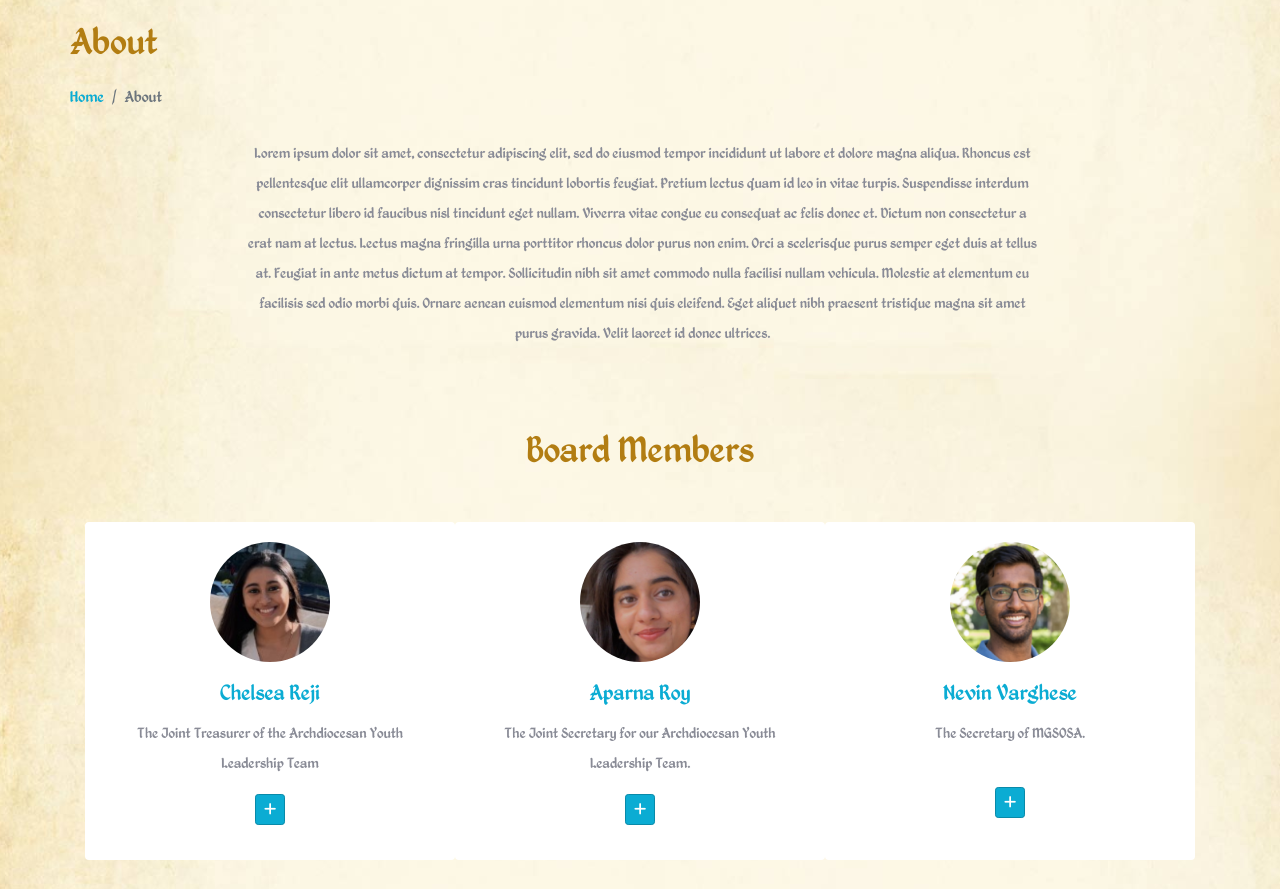
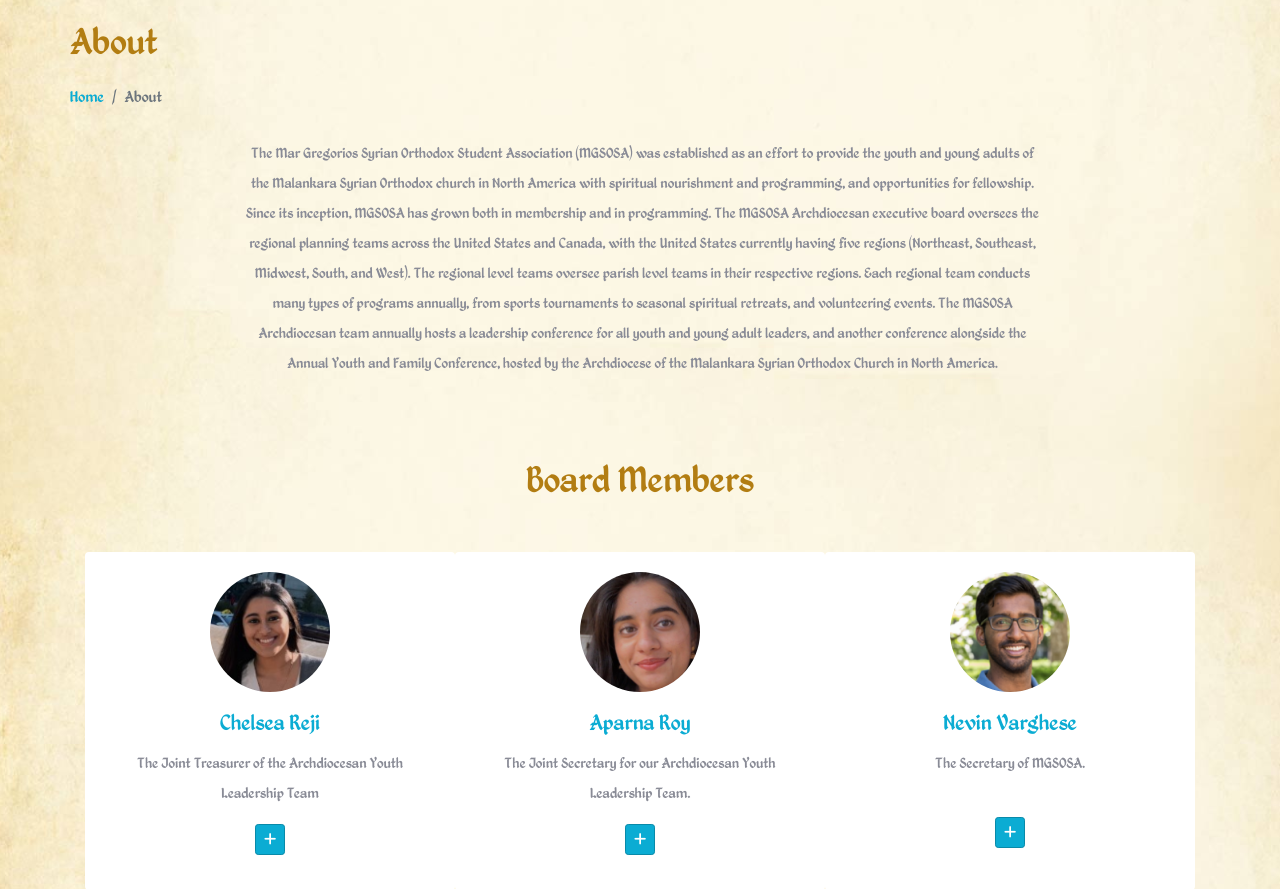
Before and after one commit to MAVAPartners/Mgsosa, a Django app: page /about/ in a window 1280 px wide. Shown: the part 56-945 px from the top of the page. Run offline with Django 3.2, Linux system fonts and the light colour scheme; some libraries are stand-ins or nearby versions.

Commit message:
updates to content

```diff
--- a/static/css/app-sample.css
+++ b/static/css/app-sample.css
@@ -157,7 +157,7 @@ a {
     background-size: cover;
     background-position: center center;
     color: #FFFFFF;
-    padding: 90px 15px;
+    padding: 70px 15px;
 }
 
 .col {
@@ -192,7 +192,9 @@ a {
     border-color: #7f5604;
     /* background-color: #f8d289; */
     border: 1px solid #7f5604;
-    height:401px;
+    /* height:401px; */
+    margin-bottom: 15px;
+    max-height:551px;
 }
 .black-color {
     color: #000;
--- a/templates/about.html
+++ b/templates/about.html
@@ -165,10 +165,13 @@ section .section-title {
         <hr>
         <div class="col-sm-12" id="parent">
             <div class="col-sm-12" style="float:left;padding-left:5px">
-                <p style="text-align:center;font-family: Kingthings Petrock;" class="content-p">Lorem ipsum dolor sit amet, consectetur adipiscing elit, sed do eiusmod tempor incididunt ut labore et dolore magna aliqua. Rhoncus est pellentesque elit ullamcorper dignissim cras tincidunt lobortis feugiat. Pretium lectus quam id leo in vitae turpis. Suspendisse interdum consectetur libero id faucibus nisl tincidunt eget nullam. Viverra vitae congue eu consequat ac felis donec et. Dictum non consectetur a erat nam at lectus. Lectus magna fringilla urna porttitor rhoncus dolor purus non enim. Orci a scelerisque purus semper eget duis at tellus at. Feugiat in ante metus dictum at tempor. Sollicitudin nibh sit amet commodo nulla facilisi nullam vehicula. Molestie at elementum eu facilisis sed odio morbi quis. Ornare aenean euismod elementum nisi quis eleifend. Eget aliquet nibh praesent tristique magna sit amet purus gravida. Velit laoreet id donec ultrices.</p>
-                {% comment %} <p style="text-align:left">Nisl condimentum id venenatis a. Cursus sit amet dictum sit amet justo. Maecenas ultricies mi eget mauris pharetra. Pharetra magna ac placerat vestibulum lectus mauris. Sollicitudin ac orci phasellus egestas tellus rutrum. Cras adipiscing enim eu turpis egestas pretium aenean pharetra. Nisi quis eleifend quam adipiscing vitae proin sagittis nisl. Sed vulputate mi sit amet. Tempor id eu nisl nunc mi ipsum. Eget nunc lobortis mattis aliquam. In eu mi bibendum neque egestas congue quisque. Ac turpis egestas integer eget aliquet nibh praesent tristique magna. Gravida quis blandit turpis cursus in hac. Id eu nisl nunc mi. Etiam dignissim diam quis enim lobortis scelerisque fermentum dui faucibus. Eget arcu dictum varius duis at consectetur lorem donec. Mattis ullamcorper velit sed ullamcorper morbi tincidunt ornare. Pretium nibh ipsum consequat nisl vel pretium lectus. Gravida rutrum quisque non tellus orci ac auctor augue.</p>
-                <p style="text-align:left">Pretium viverra suspendisse potenti nullam. Mauris pharetra et ultrices neque ornare aenean euismod. Gravida arcu ac tortor dignissim convallis aenean et. Dignissim convallis aenean et tortor at. Adipiscing commodo elit at imperdiet. Augue eget arcu dictum varius. Leo vel fringilla est ullamcorper eget nulla facilisi etiam dignissim. Nunc pulvinar sapien et ligula ullamcorper malesuada. Placerat vestibulum lectus mauris ultrices eros in cursus. Risus commodo viverra maecenas accumsan lacus vel. Tristique et egestas quis ipsum suspendisse ultrices. Feugiat nibh sed pulvinar proin gravida hendrerit lectus a. Nec ultrices dui sapien eget mi proin sed libero enim.</p>
-                <p style="text-align:left">Consectetur adipiscing elit duis tristique sollicitudin nibh. Ultricies integer quis auctor elit sed. Consequat interdum varius sit amet mattis. Posuere ac ut consequat semper viverra nam libero justo. Nibh tellus molestie nunc non. Vulputate mi sit amet mauris commodo quis imperdiet massa. Lacinia at quis risus sed vulputate odio ut enim blandit. Blandit turpis cursus in hac habitasse platea dictumst. Pellentesque habitant morbi tristique senectus et. Eget felis eget nunc lobortis mattis aliquam faucibus purus in. Leo vel orci porta non pulvinar neque laoreet. Urna nunc id cursus metus aliquam. Est ante in nibh mauris. Venenatis cras sed felis eget. Malesuada fames ac turpis egestas maecenas. Mattis aliquam faucibus purus in massa tempor nec feugiat nisl. Tempor orci dapibus ultrices in iaculis nunc. Sapien pellentesque habitant morbi tristique senectus et netus et.</p> {% endcomment %}
+                <p style="text-align:center;font-family: Kingthings Petrock;" class="content-p">
+                The Mar Gregorios Syrian Orthodox Student Association (MGSOSA) was established as an effort to provide the youth and young adults of the Malankara Syrian Orthodox church in North America with spiritual nourishment and programming, and opportunities for fellowship.
+                Since its inception, MGSOSA has grown both in membership and in programming.
+                The MGSOSA Archdiocesan executive board oversees the regional planning teams across the United States and Canada, with the United States currently having five regions (Northeast, Southeast, Midwest, South, and West).
+                The regional level teams oversee parish level teams in their respective regions. Each regional team conducts many types of programs annually, from sports tournaments to seasonal spiritual retreats, and volunteering events.
+                The MGSOSA Archdiocesan team annually hosts a leadership conference for all youth and young adult leaders, and another conference alongside the Annual Youth and Family Conference, hosted by the Archdiocese of the Malankara Syrian Orthodox Church in North America.
+                </p>
             </div>
         </div>
     </div>
--- a/templates/community.html
+++ b/templates/community.html
@@ -50,9 +50,7 @@
         <div class="col-sm-12" id="parent">
             <div class="col-sm-12" style="float:left;padding-left:5px">
                 <p style="text-align:center;font-family: Kingthings Petrock;" class="content-p">
-                <h5 class="header-title mt-3" style="text-align:left;font-family: Kingthings Petrock;">Welcome to our
-                    community.  This is a place we can meet and discuss things like events, meets up, study groups, or
-                    even charitable cause for the organization.  Join us and become part of the online community today.
+                <h5 class="header-title mt-3" style="text-align:left;font-family: Kingthings Petrock;">Welcome to the MGSOSA Community! Meet with others to discuss events, meets up, study groups, or even charitable causes around the Archdiocese. Spread awareness of local events with the others around the Archdiocese. Engage in discussions with fellow peers. Whatever you would like to share, you can do so with the MGSOSA forum feature. Join us and become part of the online community today.
                     <a href="mailto:mava.partnersin@gmail.com">Admin Email</a>
                     <br>
                     <div class="button-alignment">
--- a/templates/event.html
+++ b/templates/event.html
@@ -185,7 +185,7 @@
         <hr>
         <div class="col-sm-12" id="parent">
             <div class="col-sm-12" style="float:left;padding-left:5px">
-                <p style="text-align:center" class="content-p">Lorem ipsum dolor sit amet, consectetur adipiscing elit, sed do eiusmod tempor incididunt ut labore et dolore magna aliqua. Rhoncus est pellentesque elit ullamcorper dignissim cras tincidunt lobortis feugiat. Pretium lectus quam id leo in vitae turpis. Suspendisse interdum consectetur libero id faucibus nisl tincidunt eget nullam. Viverra vitae congue eu consequat ac felis donec et. Dictum non consectetur a erat nam at lectus. Lectus magna fringilla urna porttitor rhoncus dolor purus non enim. Orci a scelerisque purus semper eget duis at tellus at. Feugiat in ante metus dictum at tempor. Sollicitudin nibh sit amet commodo nulla facilisi nullam vehicula. Molestie at elementum eu facilisis sed odio morbi quis. Ornare aenean euismod elementum nisi quis eleifend. Eget aliquet nibh praesent tristique magna sit amet purus gravida. Velit laoreet id donec ultrices.</p>
+                <p style="text-align:center" class="content-p">Each regional team conducts many types of programs annually, from sports tournaments to seasonal spiritual retreats, and volunteering events. The MGSOSA Archdiocesan team annually hosts a leadership conference for all youth and young adult leaders, and another conference alongside the Annual Youth and Family Conference, hosted by the Archdiocese of the Malankara Syrian Orthodox Church in North America. If you are interested in joining any of these events in the future, please reach out to a respective regional MGSOSA leader or the Archdiocesan MGSOSA team for more information! </p>
                 {% comment %} <p style="text-align:left">Nisl condimentum id venenatis a. Cursus sit amet dictum sit amet justo. Maecenas ultricies mi eget mauris pharetra. Pharetra magna ac placerat vestibulum lectus mauris. Sollicitudin ac orci phasellus egestas tellus rutrum. Cras adipiscing enim eu turpis egestas pretium aenean pharetra. Nisi quis eleifend quam adipiscing vitae proin sagittis nisl. Sed vulputate mi sit amet. Tempor id eu nisl nunc mi ipsum. Eget nunc lobortis mattis aliquam. In eu mi bibendum neque egestas congue quisque. Ac turpis egestas integer eget aliquet nibh praesent tristique magna. Gravida quis blandit turpis cursus in hac. Id eu nisl nunc mi. Etiam dignissim diam quis enim lobortis scelerisque fermentum dui faucibus. Eget arcu dictum varius duis at consectetur lorem donec. Mattis ullamcorper velit sed ullamcorper morbi tincidunt ornare. Pretium nibh ipsum consequat nisl vel pretium lectus. Gravida rutrum quisque non tellus orci ac auctor augue.</p>
                 <p style="text-align:left">Pretium viverra suspendisse potenti nullam. Mauris pharetra et ultrices neque ornare aenean euismod. Gravida arcu ac tortor dignissim convallis aenean et. Dignissim convallis aenean et tortor at. Adipiscing commodo elit at imperdiet. Augue eget arcu dictum varius. Leo vel fringilla est ullamcorper eget nulla facilisi etiam dignissim. Nunc pulvinar sapien et ligula ullamcorper malesuada. Placerat vestibulum lectus mauris ultrices eros in cursus. Risus commodo viverra maecenas accumsan lacus vel. Tristique et egestas quis ipsum suspendisse ultrices. Feugiat nibh sed pulvinar proin gravida hendrerit lectus a. Nec ultrices dui sapien eget mi proin sed libero enim.</p>
                 <p style="text-align:left">Consectetur adipiscing elit duis tristique sollicitudin nibh. Ultricies integer quis auctor elit sed. Consequat interdum varius sit amet mattis. Posuere ac ut consequat semper viverra nam libero justo. Nibh tellus molestie nunc non. Vulputate mi sit amet mauris commodo quis imperdiet massa. Lacinia at quis risus sed vulputate odio ut enim blandit. Blandit turpis cursus in hac habitasse platea dictumst. Pellentesque habitant morbi tristique senectus et. Eget felis eget nunc lobortis mattis aliquam faucibus purus in. Leo vel orci porta non pulvinar neque laoreet. Urna nunc id cursus metus aliquam. Est ante in nibh mauris. Venenatis cras sed felis eget. Malesuada fames ac turpis egestas maecenas. Mattis aliquam faucibus purus in massa tempor nec feugiat nisl. Tempor orci dapibus ultrices in iaculis nunc. Sapien pellentesque habitant morbi tristique senectus et netus et.</p> {% endcomment %}
```
Also changed, not shown: templates/contact.html (+5 -5 lines), templates/home-sample.html (+10 -9 lines), static/images/virtual_renewal.png (added).
